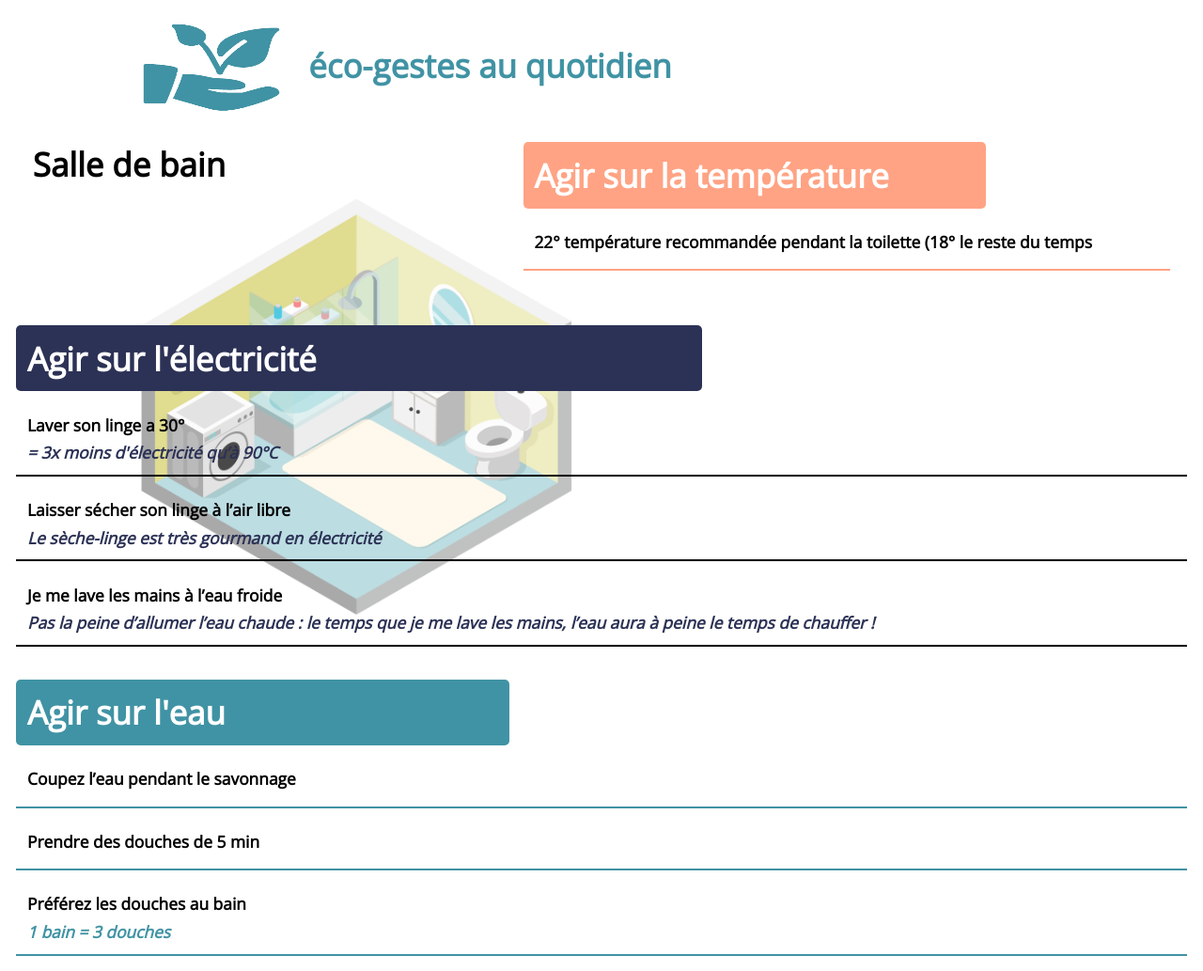
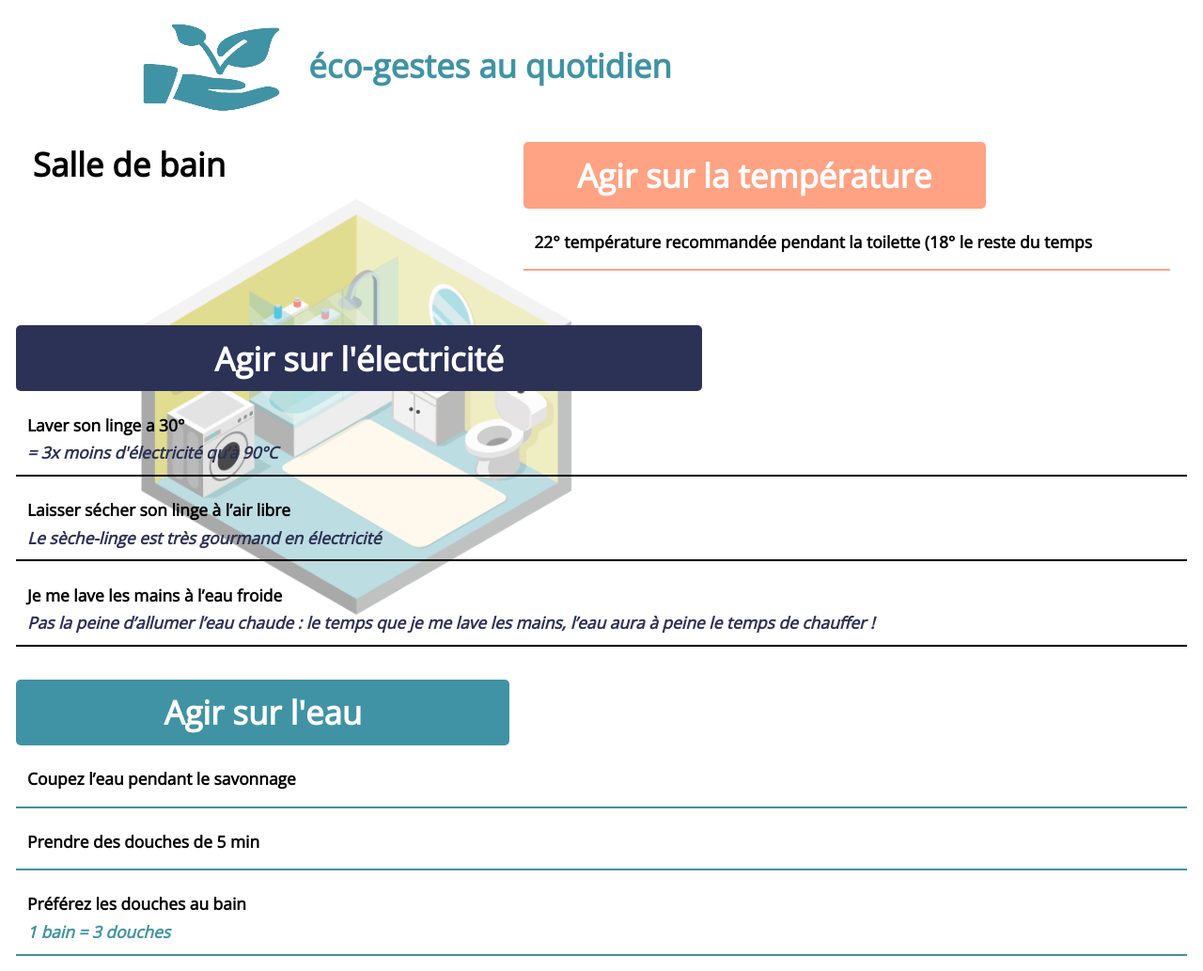
Before and after one commit to osselaer-mickael/faceco, a PHP site: page /PHP/salle_de_bain_agir_sur_la_temperature.php in a window 1280 px wide. Shown: the top 1033 px of the page at 94% size. Run offline with PHP 8.4, Linux system fonts and the light colour scheme.

Commit message:
COMMIT 3.0

```diff
--- a/CSS/buandrie.css
+++ b/CSS/buandrie.css
@@ -60,6 +60,9 @@ h2 {
     margin: 2rem 1.5rem 2rem 1.5rem;
     background-color: #ffa384;
     border-radius: 5px;
+    display: flex;
+    justify-content: center;
+    align-items: center;
 }
 
 .title_temp {
--- a/CSS/chambre_agir_sur_la_temperature.css
+++ b/CSS/chambre_agir_sur_la_temperature.css
@@ -92,6 +92,9 @@ span {
     background-color: #ffa384;
     padding: 1rem;
     margin: 2rem 1.5rem 2rem 1.5rem;
+    display: flex;
+    justify-content: center;
+    align-items: center;
 }
 
 .title_temp {
--- a/CSS/salle_de_bain_agir_sur_la_temperature.css
+++ b/CSS/salle_de_bain_agir_sur_la_temperature.css
@@ -113,6 +113,9 @@ span {
     padding: 1rem;
     margin: 2rem 1.5rem 2rem 1.5rem;
     border-radius: 5px;
+    display: flex;
+    justify-content: center;
+    align-items: center;
 }
 .title_temp {
     color: white;
@@ -124,6 +127,9 @@ span {
     padding: 1rem;
     margin: 2rem 1.5rem 2rem 1.5rem;
     border-radius: 5px;
+    display: flex;
+    justify-content: center;
+    align-items: center;
 }
 
 .title_elec {
@@ -140,6 +146,9 @@ span {
     padding: 1rem;
     margin: 2rem 1.5rem 2rem 1.5rem;
     border-radius: 5px;
+    display: flex;
+    justify-content: center;
+    align-items: center;
 }
 
 .title_eau {
--- a/CSS/salon.css
+++ b/CSS/salon.css
@@ -100,11 +100,17 @@ span {
     margin: 2rem 1.5rem 2rem 1.5rem;
     background-color: #58ac34;
     border-radius: 5px;
+    display: flex;
+    justify-content: center;
+    align-items: center;
 }
 
 #container_title_elec {
     width: 57%;
     background-color: #2c3256;
+    display: flex;
+    justify-content: center;
+    align-items: center;
 }
 
 .title_air, .title_elec {
```
Also changed, not shown: CSS/cuisine.css (+7 -0 lines).
